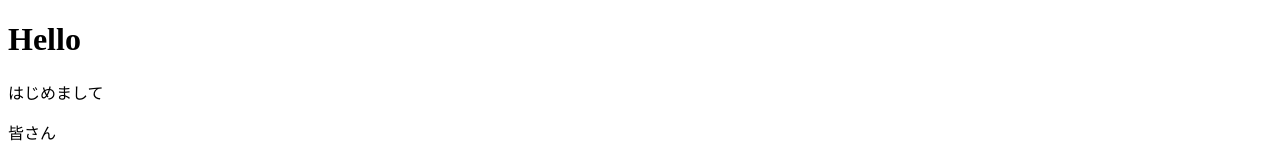
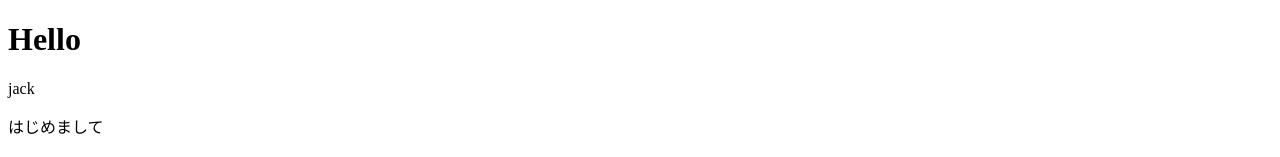
Before and after one commit to Taka2401/Vue.js-tutorial2, a Vue app in the folder udemy-vue.js/: page / in a window 1280 px wide. Shown: the top 157 px of the page. Built offline with nearby package versions, Linux system fonts and the light colour scheme; the HTML template or start-up script is replaced by a standard one.

Commit message:
スロットプロパティ

```diff
--- a/udemy-vue.js/src/App.vue
+++ b/udemy-vue.js/src/App.vue
@@ -2,8 +2,9 @@
   <div>
     <LikeHeader>
       <p>はじめまして</p>
-      <template v-slot:title>
+      <template v-slot:title="slotProps">
         <h1>Hello</h1>
+        <p>{{ slotProps.user.firstName }}</p>
       </template>
       <p>皆さん</p>
       <template v-slot:number>
--- a/udemy-vue.js/src/components/LikeHeader.vue
+++ b/udemy-vue.js/src/components/LikeHeader.vue
@@ -1,6 +1,6 @@
 <template>
   <div>
-    <slot name="title"></slot>
+    <slot name="title" :user="user"></slot>
     <slot></slot>
     <hr>
     <h2>いいねの数</h2>
@@ -10,6 +10,13 @@
 
 <script>
 export default {
-  props: ['headerText']
+  data() {
+    return {
+      user: {
+        firstName: 'jack',
+        lastName: 'daniel'
+      }
+    }
+  }
 };
 </script>
```
